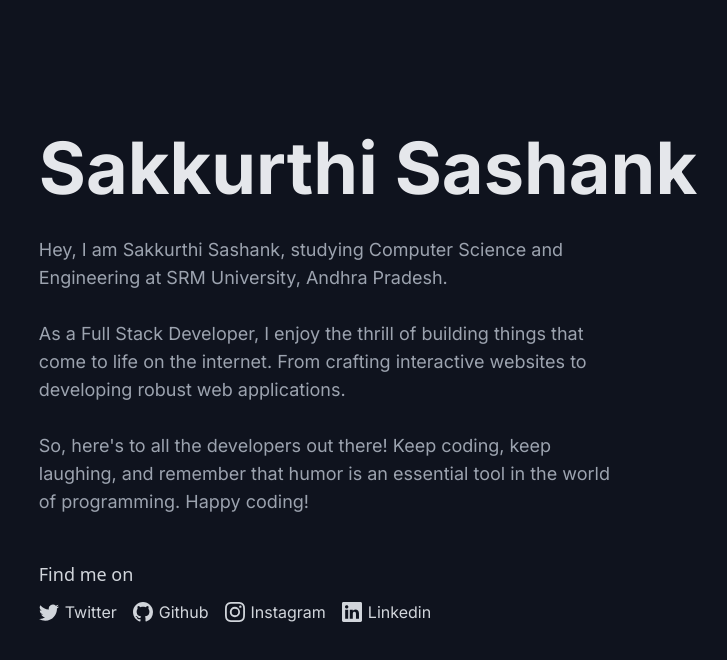
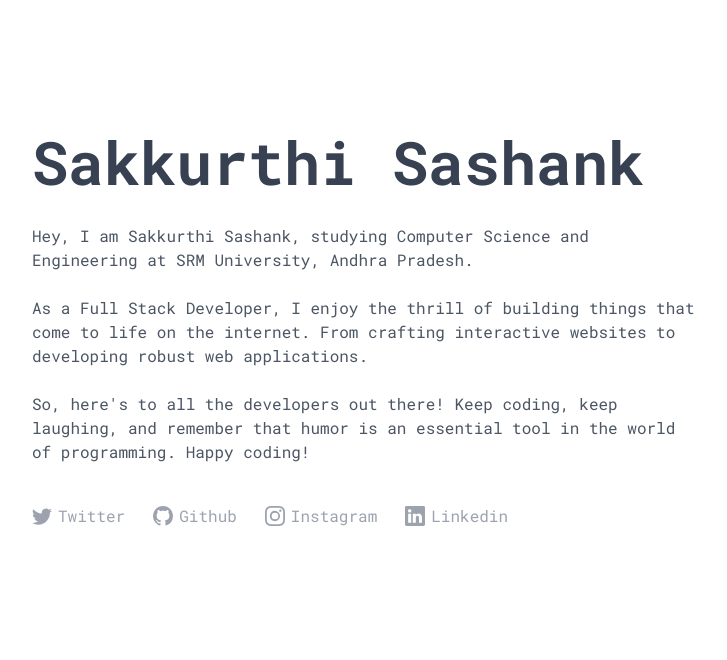
Before and after one commit to sakkurthi-sashank/sashank.me, a React (Vite) app: page / in a window 1280 px wide. Shown: the top 660 px of the page, without its empty margins (272-999 px from the left). Built offline with nearby package versions, Linux system fonts and the light colour scheme.

Commit message:
[feat] update background

```diff
--- a/src/App.tsx
+++ b/src/App.tsx
@@ -4,10 +4,10 @@ export const App = () => {
   return (
     <div className="flex min-h-screen w-full flex-col items-center px-4 pt-10 sm:pt-28">
       <div className="w-fit">
-        <div className="py-5 font-inter text-3xl font-bold text-gray-200 antialiased sm:text-5xl md:text-6xl lg:text-7xl">
+        <div className="py-5 font-roboto_mono text-3xl font-bold text-gray-700 antialiased sm:text-4xl md:text-5xl lg:text-6xl">
           Sakkurthi Sashank
         </div>
-        <div className="max-w-xl pt-3 font-inter text-lg text-gray-400 antialiased">
+        <div className="max-w-2xl pt-3 font-roboto_mono font-normal text-base text-gray-600 antialiased">
           <p>
             Hey, I am Sakkurthi Sashank, studying Computer Science and
             Engineering at SRM University, Andhra Pradesh.
--- a/src/components/SocialLink.tsx
+++ b/src/components/SocialLink.tsx
@@ -36,12 +36,11 @@ const SocialMediaLinks = [
 export const SocialLink = () => {
   return (
     <div className="py-4 antialiased">
-      <div className="pb-3 text-lg text-gray-300">Find me on </div>
-      <div className="flex flex-wrap gap-4">
+      <div className="flex flex-wrap gap-7">
         {SocialMediaLinks.map((link) => (
           <a
             href={link.link}
-            className="flex items-center space-x-1.5 text-gray-300"
+            className="flex items-center space-x-1.5 text-gray-400 transition-colors duration-200 hover:text-gray-800"
             target="_blank"
             key={link.id}
           >
@@ -55,7 +54,7 @@ export const SocialLink = () => {
             >
               {link.svg}
             </svg>
-            <span className="font-inter">{link.name}</span>
+            <span className="font-roboto_mono">{link.name}</span>
           </a>
         ))}
       </div>
--- a/src/index.css
+++ b/src/index.css
@@ -1,11 +1,5 @@
-@import url("https://fonts.googleapis.com/css2?family=IBM+Plex+Mono:wght@300;400;500;600;700&family=Raleway:wght@300;400;500;600;700;800;900&display=swap");
-@import url('https://fonts.googleapis.com/css2?family=Inter:wght@300;400;500;600;700;800;900&display=swap');
+@import url("https://fonts.googleapis.com/css2?family=Roboto+Mono:wght@300;400;500;600;700&display=swap");
 
 @tailwind base;
 @tailwind components;
 @tailwind utilities;
-
-html {
-  @apply bg-gray-950/95;
-  scroll-behavior: smooth;
-}
--- a/tailwind.config.mjs
+++ b/tailwind.config.mjs
@@ -4,9 +4,7 @@ export default {
   theme: {
     extend: {
       fontFamily: {
-        raleway: ["Raleway"],
-        ibm_plex_mono: ["IBM Plex Mono"],
-        inter: ["Inter"],
+        roboto_mono: ["Roboto Mono", "monospace"],
       },
     },
   },
```
Also changed, not shown: package.json (+9 -9 lines), public/main_logo.svg (deleted), 1 other file (tests, documents, lock files or other folders).
